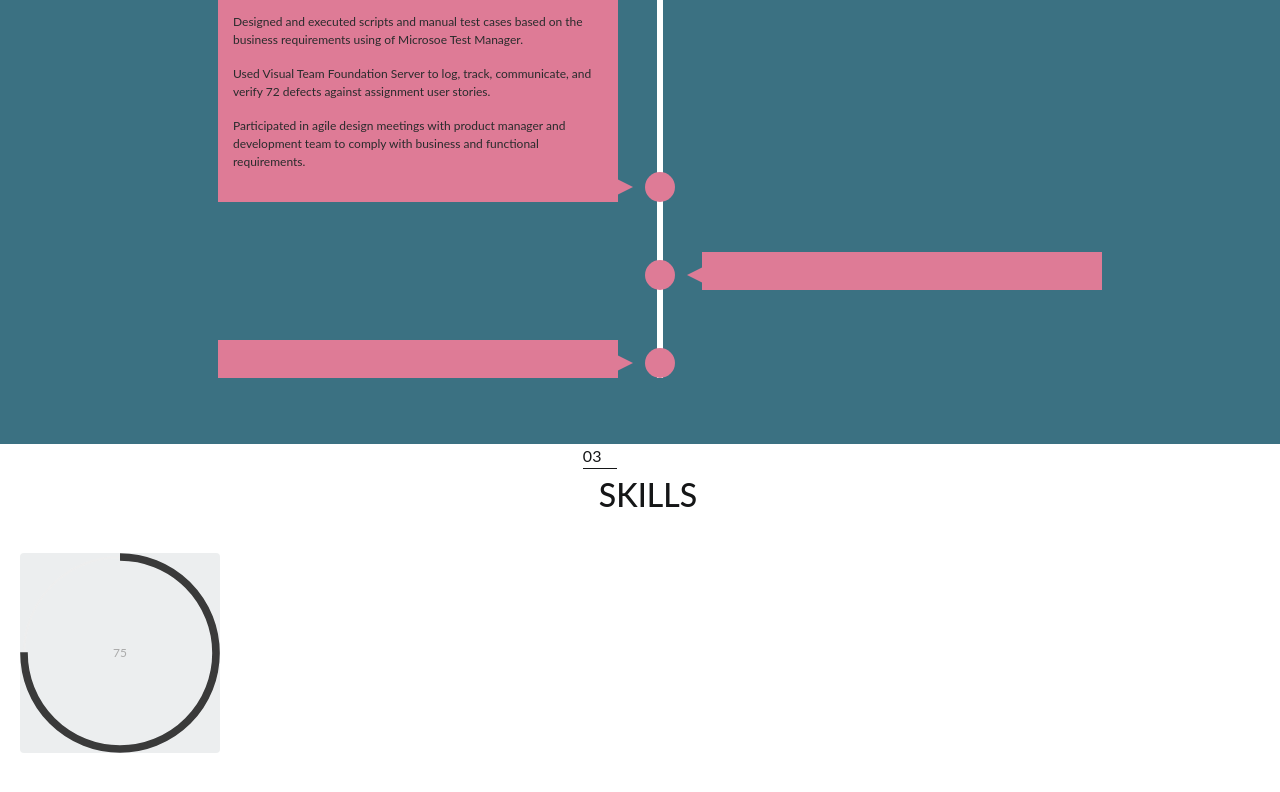
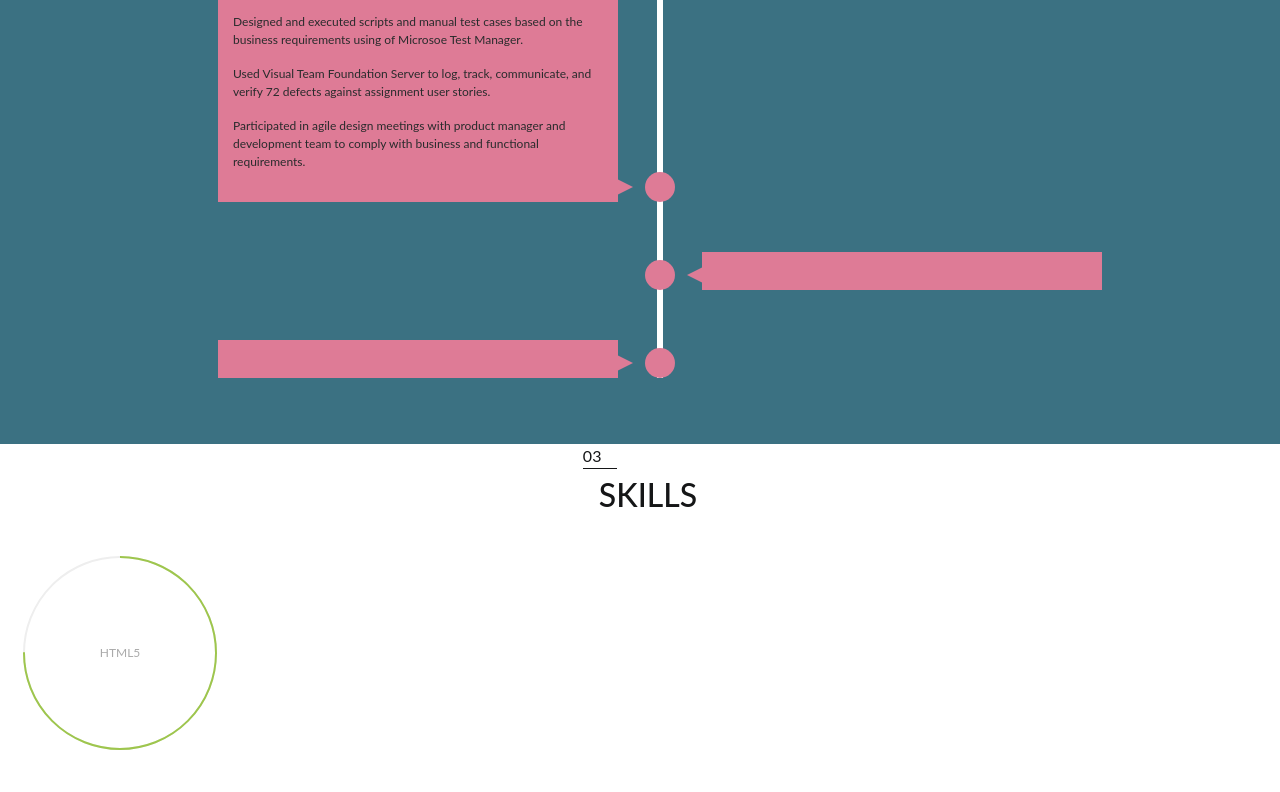
Before and after one commit to jackeyjia/personal-portfolio, a website: page src/index.html in a window 1280 px wide. Shown: the part 2214-3006 px from the top of the page. Drawn offline with Linux system fonts and the light colour scheme.

Commit message:
add some skills

```diff
--- a/src/index.html
+++ b/src/index.html
@@ -120,7 +120,10 @@
           <h1 class="subtitle mt-2 ml-3">Skills</h1>
         </div>
 
-        <div class="progress" id="container" value="75"></div>
+        <span class="progress" id="html5"></span>
+
+
+
 
 
       </section>
--- a/src/js/main.js
+++ b/src/js/main.js
@@ -33,40 +33,8 @@
 var startColor = '#FC5B3F';
 var endColor = '#9ec64d';
 
-// window.onload = function onLoad() {
-//   var circle = new ProgressBar.Circle('#bar', {
-//     color: startColor,
-//     duration: 3000,
-//     easing: 'easeInOut',
-//     strokeWidth: 8,
-//     text: {
-//       autoStyleContainer: false
-//     },
 
-//     // Set default step function for all animate calls
-//     step: function(state, circle) {
-//       circle.path.setAttribute('stroke', state.color);
-//       circle.path.setAttribute('stroke-width', state.width);
-
-//       var value = Math.round(circle.value() * 100);
-//       if (value === 0) {
-//         circle.setText('');
-//       } else {
-//         circle.setText(value);
-//       }
-//     }
-//   });
-//   // This will get the number from the page
-//   var value = ($('.progress').attr('value') / 100);
-
-//   // This will determine the circumference of the circle
-//   circle.animate(value, {
-//     from: {color: startColor},
-//     to: {color: endColor}
-// 	});
-// };
-
-  var bar = new ProgressBar.Circle(container, {
+  var bar = new ProgressBar.Circle(html5, {
     color: '#aaa',
     // This has to be the same size as the maximum width to
     // prevent clipping
@@ -76,23 +44,19 @@ var endColor = '#9ec64d';
     duration: 1400,
     text: {
       autoStyleContainer: false,
-      value: '20'
+      value: 'HTML5'
     },
-    from: { color: '#aaa', width: 1 },
-    to: { color: '#333', width: 4 },
     // Set default step function for all animate calls
     step: function(state, circle) {
       circle.path.setAttribute('stroke', state.color);
       circle.path.setAttribute('stroke-width', state.width);
 
-      var value = Math.round(circle.value() * 100);
-      if (value === 0) {
-        circle.setText('');
-      } else {
-        circle.setText(value);
-      }
-
     }
   });
 
-  bar.animate(0.75);  // Number from 0.0 to 1.0
+  var opts = {
+    from: { color: '#FC5B3F'},
+    to: { color: '#9ec64d'}
+  };
+
+  bar.animate(0.75, opts);  // Number from 0.0 to 1.0
--- a/src/scss/_skills.scss
+++ b/src/scss/_skills.scss
@@ -1,10 +1,12 @@
 .skills{
   height: 100vh;
+  color: #F2F2F2;
 }
 
-#container {
+#html5 {
   margin: 20px;
   width: 200px;
   height: 200px;
   position: relative;
+  background-color: transparent;
 }
```
Also changed, not shown: src/css/style.css.
